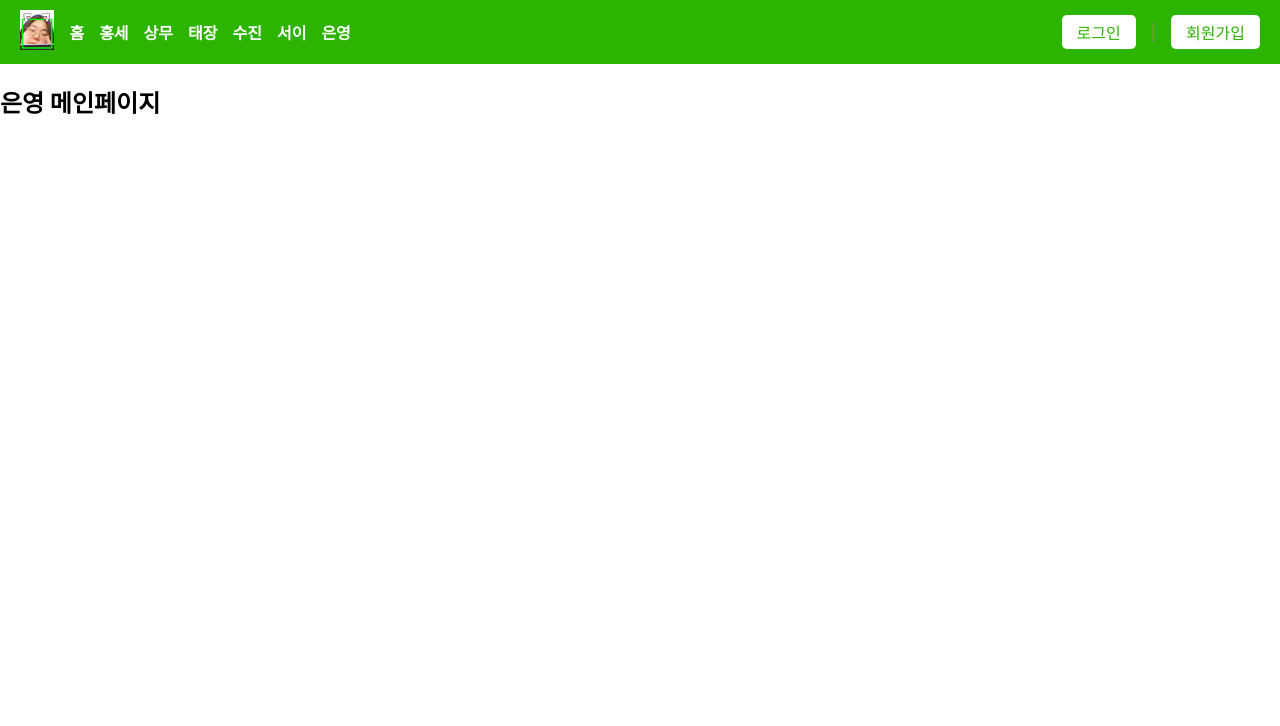
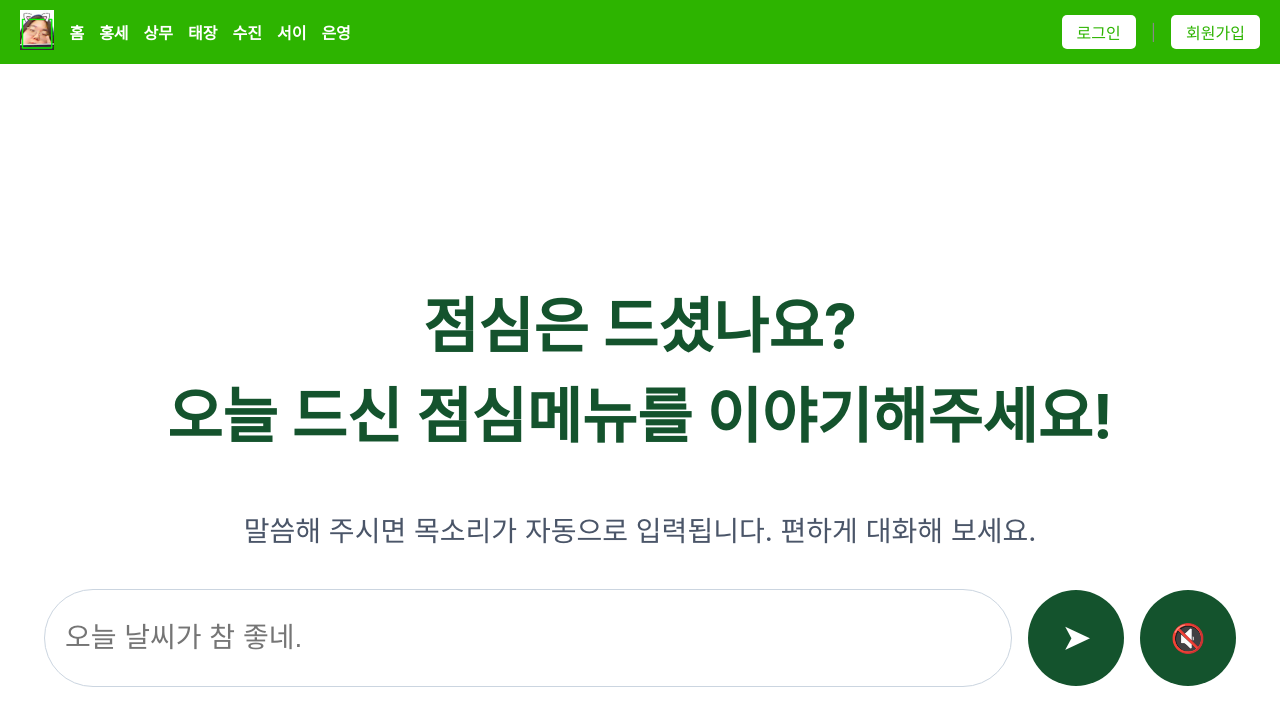
Before and after one commit to HexagonLab-s-SilverPlus/react, a React (Create React App) app: page /eymain in a window 1280 px wide. Shown: the top 726 px of the page. Built offline with nearby package versions, Linux system fonts and the light colour scheme.

Commit message:
FEAT: 말동무 웰컴 화면 구현

```diff
--- /dev/null
+++ b/src/pages/ey/EYmain.css
@@ -0,0 +1,71 @@
+/* EYmain.css */
+.welcome-container {
+    display: flex;
+    flex-direction: column;
+    align-items: center;
+    justify-content: center;
+    min-height: 100vh;
+    background-color: #ffffff; /* 배경색 */
+    padding: 20px;
+    box-sizing: border-box;
+  }
+
+  .welcome-title {
+    font-size: 60px; /* 피그마 기준 제목 폰트 크기 */
+    color: #14532D; /* 제목 텍스트 색상 */
+    text-align: center;
+    margin-bottom: 20px;
+    line-height: 1.5;
+  }
+
+  .welcome-description {
+    font-size: 28px; /* 피그마 기준 설명 폰트 크기 */
+    color: #4A5568; /* 설명 텍스트 색상 */
+    text-align: center;
+    margin-bottom: 40px;
+  }
+
+  .input-container {
+    display: flex;
+    align-items: center;
+    gap: 16px;
+  }
+
+  .text-input {
+    width: 926px; /* 피그마 기준 인풋창 너비 */
+    height: 96px; /* 피그마 기준 인풋창 높이 */
+    padding: 0 20px;
+    font-size: 28px; /* 인풋창 텍스트 크기 */
+    border: 1px solid #CBD5E0; /* 입력창 테두리 색상 */
+    border-radius: 50px;
+    outline: none;
+  }
+
+  .send-button,
+  .mic-button {
+    display: flex;
+    align-items: center;
+    justify-content: center;
+    width: 96px; /* 버튼 크기 */
+    height: 96px; /* 버튼 크기 */
+    border: none;
+    border-radius: 50%;
+    background-color: #14532D; /* 버튼 배경색 */
+    color: #ffffff; /* 버튼 아이콘 색상 */
+    font-size: 32px; /* 버튼 아이콘 크기 */
+    cursor: pointer;
+    outline: none;
+  }
+
+  .send-button:hover,
+  .mic-button:hover {
+    background-color: #276749; /* 버튼 호버 효과 색상 */
+  }
+
+  .arrow-icon {
+    font-weight: bold;
+  }
+
+  .mic-icon {
+    font-size: 28px;
+  }
--- a/src/pages/ey/EYmain.js
+++ b/src/pages/ey/EYmain.js
@@ -1,10 +1,26 @@
 // src/pages/ey/EYmain.js
 import React from 'react';
+import './EYmain.css'; // 스타일링을 위한 CSS 파일 import
 
 function EYmain() {
   return (
-    <div>
-      <h2>은영 메인페이지</h2>
+    <div className="welcome-container">
+      <h1 className="welcome-title">점심은 드셨나요?<br />오늘 드신 점심메뉴를 이야기해주세요!</h1>
+      <p className="welcome-description">말씀해 주시면 목소리가 자동으로 입력됩니다. 편하게 대화해 보세요.</p>
+      <div className="input-container">
+        <input
+          type="text"
+          placeholder="오늘 날씨가 참 좋네."
+          className="text-input"
+          aria-label="대화 입력창"
+        />
+        <button className="send-button" aria-label="전송 버튼">
+          <span className="arrow-icon">➤</span>
+        </button>
+        <button className="mic-button" aria-label="음소거 버튼">
+          <span className="mic-icon">🔇</span>
+        </button>
+      </div>
     </div>
   );
 }
```
Also changed, not shown: src/routers/hsRouter.js (deleted, +0 -8 lines).
